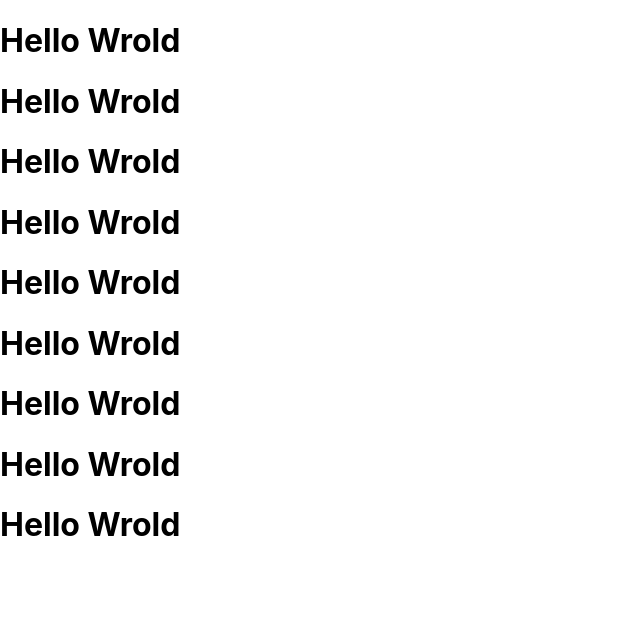
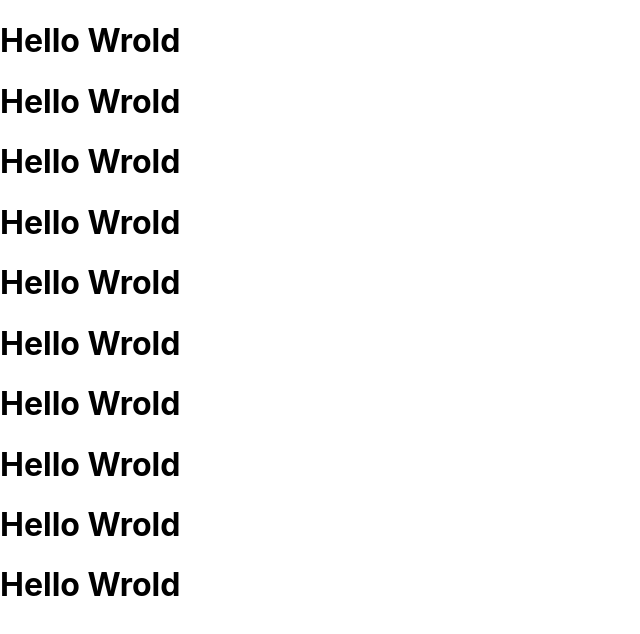
Before and after one commit to mdrianislam0or1/doctor-frontend, a React (Create React App) app: page / in a window 1280 px wide. Shown: the top 634 px of the page, without its empty margins (0-640 px from the left). Built offline with nearby package versions, Linux system fonts and the light colour scheme.

Commit message:
add mroe

```diff
--- a/src/App.js
+++ b/src/App.js
@@ -12,6 +12,7 @@ function App() {
      <h1>Hello Wrold</h1>
      <h1>Hello Wrold</h1>
      <h1>Hello Wrold</h1>
+     <h1>Hello Wrold</h1>
     </div>
   );
 }
```
